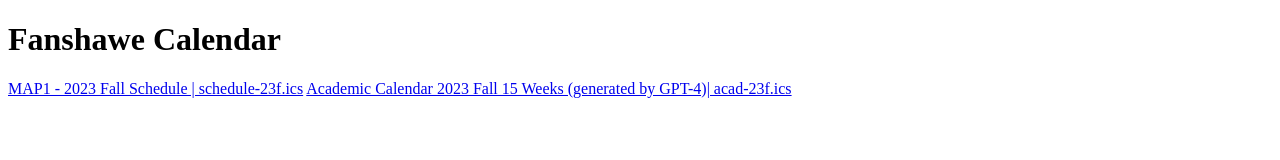
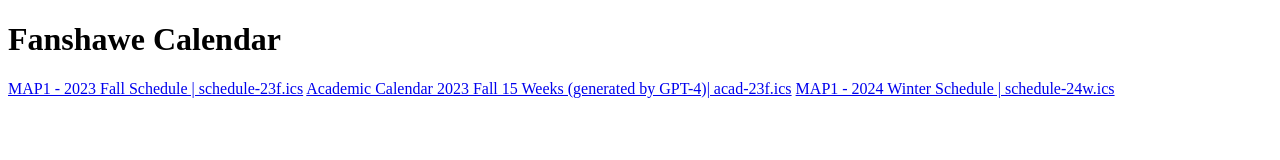
Before and after one commit to dodaydream/calendar, a plain HTML site: page index.html in a window 1280 px wide. Drawn offline with Linux system fonts and the light colour scheme.

Commit message:
add schedule for 24w

```diff
--- a/index.html
+++ b/index.html
@@ -8,5 +8,7 @@
         <h1>Fanshawe Calendar</h1>
         <a href="schedule-23f.ics">MAP1 - 2023 Fall Schedule | schedule-23f.ics</a>
         <a href="acad-23f.ics">Academic Calendar 2023 Fall 15 Weeks (generated by GPT-4)| acad-23f.ics</a>
+
+        <a href="schedule-24w.ics">MAP1 - 2024 Winter Schedule | schedule-24w.ics</a>
     </body>
 </html>
```
Also changed, not shown: 1 other file.
